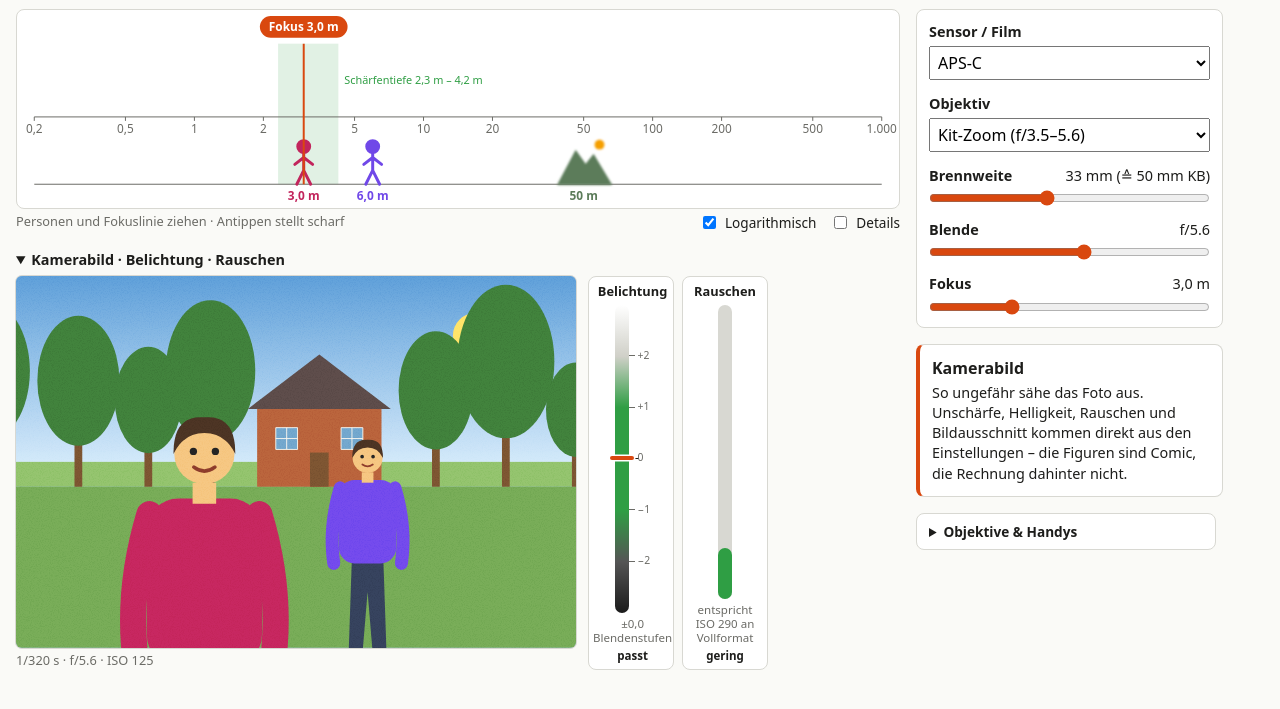
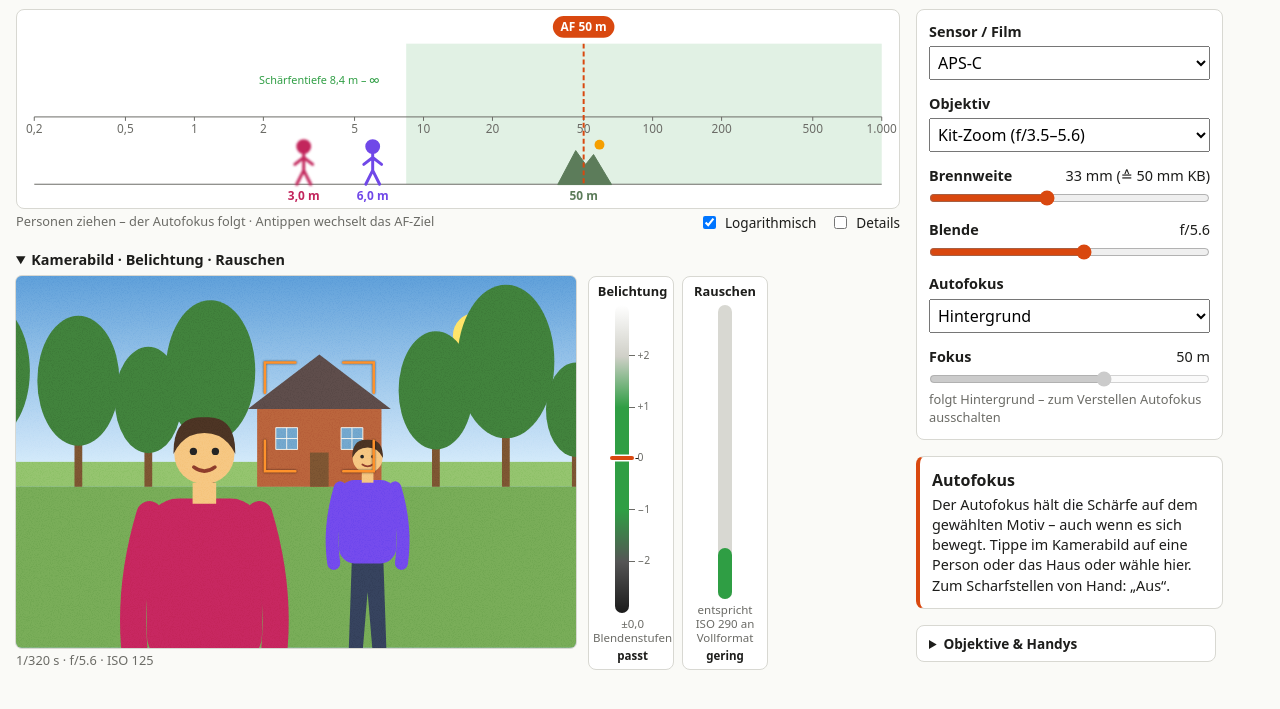
Before and after one commit to soctib/Fotosim, a website built with Vite: page index.html in a window 1280 px wide. Both pictures are taken after a click on the element 296 px from the left and 530 px from the top of the page. Shown: the part 69-778 px from the top of the page. Built offline with nearby package versions, Linux system fonts and the light colour scheme.

Commit message:
Add continuous autofocus
Pick Person 1, Person 2 or the background via dropdown or by tapping it
in the camera image; focus then tracks it (pure applyAutofocus() step
before mode resolution, tested). While on, the focus slider and graph
focus line are display-only, an AF frame marks the target in the image,
and tapping a figure in the graph switches the target. Turning it off
keeps the last focus distance.

Co-Authored-By: Claude Opus 5.5 <noreply@anthropic.com>

```diff
--- a/src/data/texts.de.ts
+++ b/src/data/texts.de.ts
@@ -78,6 +78,10 @@ export const de = {
     flash: 'Blitz',
     stabilized: 'Bildstabilisator',
     focus: 'Fokus',
+    autofocus: 'Autofokus',
+    autofocusOff: 'Aus (von Hand)',
+    autofocusHint: 'folgt {target} – zum Verstellen Autofokus ausschalten',
+    autofocusShort: 'AF',
     logScale: 'Logarithmisch',
     details: 'Details',
     autoSetHint: 'von der Kamera gesetzt',
@@ -140,6 +144,7 @@ export const de = {
     blurTimes: '{value}×',
     resetView: 'Ansicht zurücksetzen',
     hintLog: 'Personen und Fokuslinie ziehen · Antippen stellt scharf',
+    hintAutofocus: 'Personen ziehen – der Autofokus folgt · Antippen wechselt das AF-Ziel',
     hintLinear: 'Ziehen verschiebt · Mausrad oder zwei Finger zoomen',
   },
 
@@ -194,6 +199,7 @@ export const de = {
     mode: 'Modus',
     flash: 'Blitz',
     focus: 'Fokus',
+    autofocus: 'Autofokus',
     exposure: 'Belichtung',
     noise: 'Rauschen',
     graph: 'Schärfekurve',
@@ -228,7 +234,9 @@ export const de = {
       'Der grüne Bereich ist die Schärfentiefe: Was darin steht, wird scharf. Personen, Hintergrund und Fokuslinie kannst du verschieben. Mit „Details“ siehst du die ganze Schärfekurve.',
     graph:
       'Die Kurve zeigt, wie unscharf etwas in welcher Entfernung wird. Unter der Linie „scharf“ gilt es als scharf. Personen und Hintergrund kannst du verschieben.',
-    sim: 'So ungefähr sähe das Foto aus. Unschärfe, Helligkeit, Rauschen und Bildausschnitt kommen direkt aus den Einstellungen – die Figuren sind Comic, die Rechnung dahinter nicht.',
+    autofocus:
+      'Der Autofokus hält die Schärfe auf dem gewählten Motiv – auch wenn es sich bewegt. Tippe im Kamerabild auf eine Person oder das Haus oder wähle hier. Zum Scharfstellen von Hand: „Aus“.',
+    sim: 'Tippe auf eine Person oder das Haus, um den Autofokus darauf zu setzen. So ungefähr sähe das Foto aus. Unschärfe, Helligkeit, Rauschen und Bildausschnitt kommen direkt aus den Einstellungen – die Figuren sind Comic, die Rechnung dahinter nicht.',
     equivalence:
       'Gleiches Bild an verschiedenen Sensoren: Brennweite und Blende mit dem Cropfaktor multiplizieren. f/1.8 an einem Handy von 2019 wirkt in Schärfentiefe und Rauschen etwa wie f/11 an Vollformat.',
   },
--- /dev/null
+++ b/src/model/autofocus.ts
@@ -0,0 +1,11 @@
+import type { CameraSettings, Scene } from './types';
+
+/**
+ * Continuous autofocus: while a target is set and visible, focus sits exactly on it.
+ * Runs before mode resolution, since auto modes and the flash depend on the focus distance.
+ */
+export function applyAutofocus(settings: CameraSettings, scene: Scene): CameraSettings {
+  if (!settings.afTarget) return settings;
+  const el = scene.elements.find((e) => e.id === settings.afTarget && e.visible);
+  return el ? { ...settings, focusDistanceM: el.distanceM } : settings;
+}
--- a/src/model/derive.ts
+++ b/src/model/derive.ts
@@ -5,6 +5,7 @@ import { matchingLenses } from '../data/lensPrices';
 import { lightPreset } from '../data/lightPresets';
 import { PHONE_CLASSES } from '../data/phones';
 import { SENSORS } from '../data/sensors';
+import { applyAutofocus } from './autofocus';
 import { classifyExposure, exposureOffsetStops, type ExposureClass } from './exposure';
 import {
   flashFullOffsetStops,
@@ -84,7 +85,7 @@ export interface Derived {
 export function derive(input: CameraSettings, scene: Scene): Derived {
   const sensor = SENSORS[input.sensorId];
   const sceneEv100 = lightPreset(scene.lightPresetId).ev100;
-  const { settings, autoFields } = resolveMode(input, sensor, sceneEv100);
+  const { settings, autoFields } = resolveMode(applyAutofocus(input, scene), sensor, sceneEv100);
   const { focalLengthMm: f, aperture: N, shutterS: t, iso, focusDistanceM: focus } = settings;
   const crop = cropFactor(sensor);
 
--- a/src/model/types.ts
+++ b/src/model/types.ts
@@ -59,7 +59,10 @@ export interface CameraSettings {
   /** Manual flash switch (ignored in 'auto', where the camera decides). */
   flashOn: boolean;
   stabilized: boolean;
+  /** Manual focus distance; overridden while autofocus tracks an element. */
   focusDistanceM: number;
+  /** Continuous autofocus target, or null for manual focus. */
+  afTarget: ElementId | null;
 }
 
 export interface Scene {
--- a/src/state/actions.ts
+++ b/src/state/actions.ts
@@ -46,3 +46,12 @@ export function setShowDetails(store: Store, showDetails: boolean): void {
 export function setInfo(store: Store, infoKey: InfoKey): void {
   if (store.get().ui.infoKey !== infoKey) store.update((s) => ({ ...s, ui: { ...s.ui, infoKey } }));
 }
+
+/**
+ * Switch continuous autofocus to an element, or off (null). Turning it off keeps the
+ * distance the camera was focused at, so the manual focus doesn't jump.
+ */
+export function setAutofocus(store: Store, target: ElementId | null): void {
+  const focus = store.derived().settings.focusDistanceM;
+  setCamera(store, target ? { afTarget: target } : { afTarget: null, focusDistanceM: focus });
+}
--- a/src/state/store.ts
+++ b/src/state/store.ts
@@ -33,6 +33,7 @@ export const initialState: AppState = {
     flashOn: false,
     stabilized: true,
     focusDistanceM: 3,
+    afTarget: null,
   },
   scene: {
     lightPresetId: 'cloudy',
--- a/src/style.css
+++ b/src/style.css
@@ -242,6 +242,12 @@ header p {
 .graph .focus {
   cursor: ew-resize;
 }
+.graph .focus.af {
+  cursor: default;
+}
+.graph .focus.af .focus-line {
+  stroke-dasharray: 5 3;
+}
 .graph .focus-hit {
   stroke: transparent;
   stroke-width: 24;
@@ -384,6 +390,31 @@ header p {
   inset: 0;
   width: 100%;
   height: 100%;
+}
+
+/* Only drawn shapes take taps (to set the autofocus); sky and empty areas fall through. */
+.sim-frame .layer {
+  pointer-events: none;
+}
+.sim-frame .layer:not([data-layer='sky']) * {
+  pointer-events: visiblePainted;
+  cursor: pointer;
+}
+
+.sim-frame .af-overlay {
+  position: absolute;
+  inset: 0;
+  width: 100%;
+  height: 100%;
+  z-index: 11;
+  pointer-events: none;
+}
+.sim .af-frame {
+  fill: none;
+  stroke: #ff922b;
+  stroke-width: 2.5;
+  stroke-linecap: round;
+  filter: drop-shadow(0 0 1px rgba(0, 0, 0, 0.6));
 }
 
 .sim-frame .noise {
--- a/src/ui/controls/controls.ts
+++ b/src/ui/controls/controls.ts
@@ -1,4 +1,4 @@
-// Basic camera controls: sensor, lens, focal length, aperture, focus.
+// Basic camera controls: sensor, lens, focal length, aperture, autofocus, focus.
 // DOM is built once; render() only syncs values so sliders aren't replaced mid-drag.
 
 import { LENS_ORDER } from '../../data/cameraLenses';
@@ -7,10 +7,12 @@ import { de as t, fill } from '../../data/texts.de';
 import type { Derived } from '../../model/derive';
 import { focalOptions, formatFocal } from '../../model/focal';
 import { APERTURES, formatAperture } from '../../model/stops';
-import type { LensId, SensorId } from '../../model/types';
-import { MAX_DISTANCE_M, MIN_DISTANCE_M, setCamera, setFocus, setInfo } from '../../state/actions';
+import type { ElementId, LensId, SensorId } from '../../model/types';
+import { MAX_DISTANCE_M, MIN_DISTANCE_M, setAutofocus, setCamera, setFocus, setInfo } from '../../state/actions';
 import type { InfoKey, Store } from '../../state/store';
 import { formatMeters } from '../distance';
+
+const AF_TARGETS: ElementId[] = ['person1', 'person2', 'background'];
 
 /** Focus slider resolution; positions map logarithmically onto the distance range. */
 const FOCUS_STEPS = 1000;
@@ -50,14 +52,23 @@ export function mountControls(root: HTMLElement, store: Store): void {
       <input id="c-aperture" type="range" min="0" max="${APERTURES.length - 1}" step="1">
       <small class="hint" id="h-aperture"></small>
     </div>
+    <div class="control" data-info="autofocus">
+      <label for="c-af">${t.controls.autofocus}</label>
+      <select id="c-af">
+        <option value="">${t.controls.autofocusOff}</option>
+        ${AF_TARGETS.map((id) => `<option value="${id}">${t.elements[id]}</option>`).join('')}
+      </select>
+    </div>
     <div class="control" data-info="focus">
       <label for="c-focus">${t.controls.focus} <output id="o-focus"></output></label>
       <input id="c-focus" type="range" min="0" max="${FOCUS_STEPS}" step="1">
+      <small class="hint" id="h-focus"></small>
     </div>`;
 
   const $ = <T extends HTMLElement>(id: string) => root.querySelector<T>(`#${id}`)!;
   const sensor = $<HTMLSelectElement>('c-sensor');
   const lens = $<HTMLSelectElement>('c-lens');
+  const af = $<HTMLSelectElement>('c-af');
   const focal = $<HTMLInputElement>('c-focal');
   const aperture = $<HTMLInputElement>('c-aperture');
   const focus = $<HTMLInputElement>('c-focus');
@@ -83,6 +94,7 @@ export function mountControls(root: HTMLElement, store: Store): void {
     setCamera(store, { focalLengthMm: opts[Number(focal.value)].realMm });
   });
   aperture.addEventListener('input', () => setCamera(store, { aperture: APERTURES[Number(aperture.value)] }));
+  af.addEventListener('change', () => setAutofocus(store, (af.value || null) as ElementId | null));
   focus.addEventListener('input', () => setFocus(store, posToFocus(Number(focus.value))));
 
   store.subscribe((state, d: Derived) => {
@@ -112,7 +124,11 @@ export function mountControls(root: HTMLElement, store: Store): void {
         ? fill(t.controls.lensLimitHint, { aperture: formatAperture(d.maxAperture) })
         : '';
 
+    // With autofocus on, the focus slider only displays where the camera focused.
+    af.value = s.afTarget ?? '';
+    focus.disabled = s.afTarget !== null;
     focus.value = String(focusToPos(s.focusDistanceM));
     $('o-focus').textContent = formatMeters(s.focusDistanceM);
+    $('h-focus').textContent = s.afTarget ? fill(t.controls.autofocusHint, { target: t.elements[s.afTarget] }) : '';
   });
 }
--- a/src/ui/graph/graph.ts
+++ b/src/ui/graph/graph.ts
@@ -4,7 +4,7 @@
 import { de as t, fill } from '../../data/texts.de';
 import type { Derived, DerivedElement } from '../../model/derive';
 import type { ElementId } from '../../model/types';
-import { focusOn, setElementDistance, setFocus, setInfo, setLogScale, setShowDetails } from '../../state/actions';
+import { focusOn, setAutofocus, setElementDistance, setFocus, setInfo, setLogScale, setShowDetails } from '../../state/actions';
 import type { Store } from '../../state/store';
 import { formatMeterRange, formatMeters, formatNumber } from '../distance';
 import {
@@ -92,7 +92,8 @@ export function mountGraph(root: HTMLElement, store: Store): void {
     logBox.checked = log;
     detailsBox.checked = details();
     resetBtn.hidden = log;
-    hint.textContent = log ? t.graph.hintLog : t.graph.hintLinear;
+    const afOn = store.derived().settings.afTarget !== null;
+    hint.textContent = !log ? t.graph.hintLinear : afOn ? t.graph.hintAutofocus : t.graph.hintLog;
     svg.style.touchAction = log ? 'pan-y' : 'none';
     svg.setAttribute('viewBox', `0 0 ${layout.w} ${layout.h}`);
     svg.setAttribute('height', String(layout.h));
@@ -150,7 +151,8 @@ export function mountGraph(root: HTMLElement, store: Store): void {
     else if (kind === 'element') gesture = { kind: 'element', id: target!.dataset.id as ElementId, startX: x, moved: false };
     else if (kind === 'offscreen') gesture = { kind: 'tap-element', id: target!.dataset.id as ElementId };
     else gesture = { kind: 'pan', startX: x, startView: linearView, moved: false };
-    setInfo(store, kind ? 'focus' : 'graph');
+    const afOn = store.derived().settings.afTarget !== null;
+    setInfo(store, kind ? (afOn ? 'autofocus' : 'focus') : 'graph');
     e.preventDefault();
   });
 
@@ -196,9 +198,12 @@ export function mountGraph(root: HTMLElement, store: Store): void {
     else if (g?.kind === 'pinch') gesture = null; // lifting one finger ends the pinch without a tap
     if (cancelled || !g || pointers.size > 0) return;
 
-    if (g.kind === 'element' && !g.moved) focusOn(store, g.id);
-    else if (g.kind === 'tap-element') focusOn(store, g.id);
-    else if (g.kind === 'pan' && !g.moved) {
+    // With autofocus on, tapping a figure moves the AF target; manual focusing is locked.
+    const afOn = store.derived().settings.afTarget !== null;
+    const tapElement = (id: ElementId) => (afOn ? setAutofocus(store, id) : focusOn(store, id));
+    if (g.kind === 'element' && !g.moved) tapElement(g.id);
+    else if (g.kind === 'tap-element') tapElement(g.id);
+    else if (g.kind === 'pan' && !g.moved && !afOn) {
       const x = localX(e);
       if (x >= layout.left && x <= layout.right) setFocus(store, scale().toM(x));
     }
@@ -287,10 +292,12 @@ function draw(d: Derived, v: XView, L: Layout, details: boolean): string {
   const focus = d.settings.focusDistanceM;
   if (inView(focus)) {
     const fx = sx.toPx(focus);
-    const label = `${t.controls.focus} ${formatMeters(focus)}`;
+    const af = d.settings.afTarget !== null;
+    const label = `${af ? t.controls.autofocusShort : t.controls.focus} ${formatMeters(focus)}`;
     const lw = label.length * 6.6 + 16;
     const lx = Math.min(L.right - lw / 2, Math.max(L.left + lw / 2, fx));
-    parts.push(`<g class="focus" data-drag="focus">
+    // Under autofocus the line is display-only: no drag handle.
+    parts.push(`<g class="focus${af ? ' af' : ''}"${af ? '' : ' data-drag="focus"'}>
       <!-- Grab area stops at the axis so figures in the scene strip below stay tappable/draggable. -->
       <line class="focus-hit" x1="${fx}" x2="${fx}" y1="${L.plotTop - 24}" y2="${L.plotBottom}"/>
       <line class="focus-line" x1="${fx}" x2="${fx}" y1="${L.plotTop}" y2="${L.groundY}"/>
--- a/src/ui/sim/sim.ts
+++ b/src/ui/sim/sim.ts
@@ -8,7 +8,7 @@ import { de as t, fill } from '../../data/texts.de';
 import type { Derived, DerivedElement } from '../../model/derive';
 import { formatAperture, formatShutter } from '../../model/stops';
 import type { ElementId } from '../../model/types';
-import { setInfo } from '../../state/actions';
+import { setAutofocus, setInfo } from '../../state/actions';
 import type { Store } from '../../state/store';
 
 const SVG_NS = 'http://www.w3.org/2000/svg';
@@ -41,6 +41,7 @@ export function mountSim(root: HTMLElement, store: Store): void {
         </filter>
         <rect width="100%" height="100%" filter="url(#sim-noise)"/>
       </svg>
+      <svg class="af-overlay" xmlns="${SVG_NS}" aria-hidden="true"></svg>
     </div>
     <svg width="0" height="0" aria-hidden="true" style="position:absolute">
       <filter id="sim-shake" x="-10%" width="120%"><feGaussianBlur stdDeviation="0 0"/></filter>
@@ -53,7 +54,16 @@ export function mountSim(root: HTMLElement, store: Store): void {
   const caption = root.querySelector<HTMLElement>('.sim-caption')!;
   const layer = (id: ElementId | 'sky') => root.querySelector<SVGSVGElement>(`[data-layer="${id}"]`)!;
 
-  frame.addEventListener('click', () => setInfo(store, 'sim'));
+  const afOverlay = root.querySelector<SVGSVGElement>('.af-overlay')!;
+
+  // Tapping a person or the house puts the autofocus on it; anything else explains the image.
+  frame.addEventListener('click', (e) => {
+    const id = (e.target as Element).closest<SVGElement>('[data-layer]')?.dataset.layer;
+    if (id === 'person1' || id === 'person2' || id === 'background') {
+      setAutofocus(store, id);
+      setInfo(store, 'autofocus');
+    } else setInfo(store, 'sim');
+  });
 
   let width = 0;
   let last: Derived | null = null;
@@ -89,6 +99,10 @@ export function mountSim(root: HTMLElement, store: Store): void {
       svg.innerHTML = el.id === 'background' ? drawScenery(el, W, H) : drawPerson(el, W, H);
       svg.style.filter = filterFor(el);
     });
+
+    afOverlay.setAttribute('viewBox', `0 0 ${W} ${H}`);
+    const target = d.elements.find((e) => e.id === d.settings.afTarget && e.visible);
+    afOverlay.innerHTML = target ? drawAfFrame(target, W, H) : '';
 
     // Quadratic so "low" noise stays nearly clean and "very high" is unmistakable.
     noise.style.opacity = Math.min(0.9, d.noise.amount ** 2 * 1.2).toFixed(3);
@@ -184,6 +198,23 @@ function drawScenery(el: DerivedElement, W: number, H: number): string {
   return `<defs>${defs}</defs>${trees.map(tree).join('')}${house}`;
 }
 
+/** Camera-style AF frame (corner brackets) around the face, or the house. */
+function drawAfFrame(el: DerivedElement, W: number, H: number): string {
+  const { perM, groundY, cx } = projection(el, W, H);
+  const isPerson = el.id !== 'background';
+  const x = isPerson ? cx : W / 2 + 1.5 * perM; // house centre, see drawScenery
+  const y = isPerson ? groundY - 1.63 * perM : groundY - 4.5 * perM;
+  const size = Math.min(H * 0.6, Math.max(18, (isPerson ? 0.45 : 7) * perM));
+  // Keep the frame inside the image even when the target is huge or at the edge.
+  const half = size / 2;
+  const fx = Math.min(W - half - 2, Math.max(half + 2, x));
+  const fy = Math.min(H - half - 2, Math.max(half + 2, y));
+  const c = size * 0.28;
+  const l = fx - half, r = fx + half, t = fy - half, b = fy + half;
+  return `<path class="af-frame" d="M${l},${t + c} V${t} H${l + c} M${r - c},${t} H${r} V${t + c}
+    M${r},${b - c} V${b} H${r - c} M${l + c},${b} H${l} V${b - c}"/>`;
+}
+
 function drawPerson(el: DerivedElement, W: number, H: number): string {
   const { perM, groundY, cx } = projection(el, W, H);
   // Drawn in centimetres with the origin at the feet; 175 cm tall.
```
Also changed, not shown: SPEC.md (+2 -0 lines), tests/autofocus.test.ts (added, +25 -0 lines).
